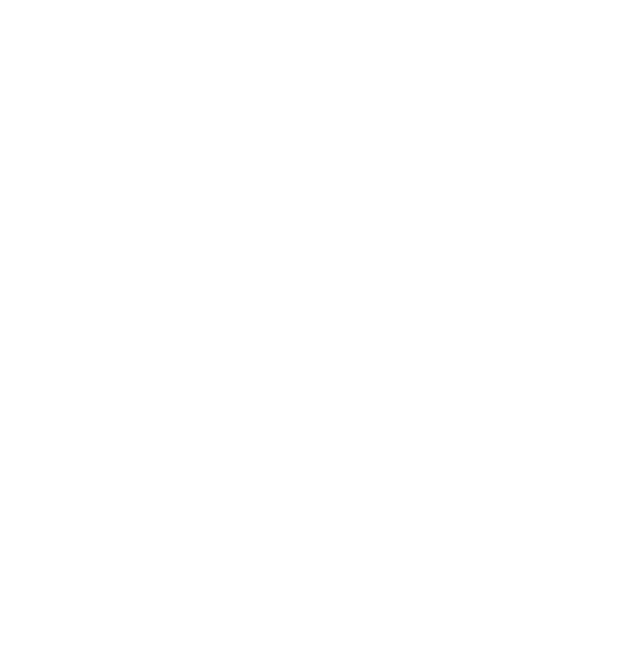
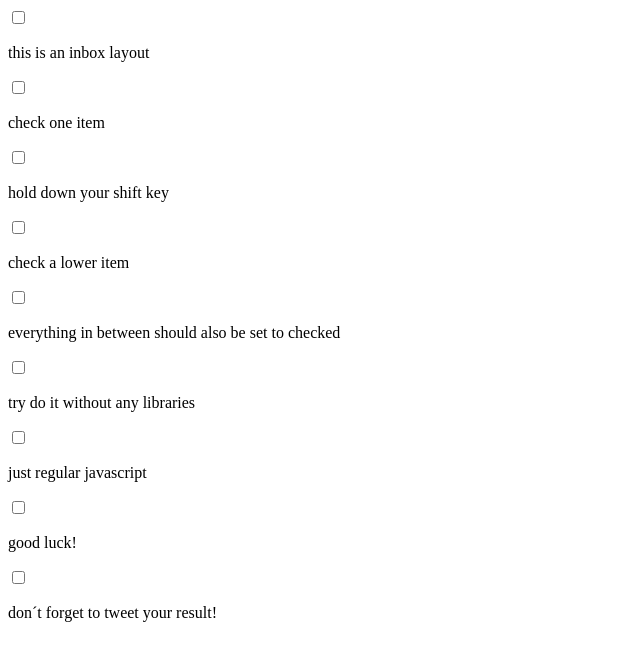
Before and after one commit to Edaaedaa/js_basic_tutorials, a plain HTML site: page index.html in a window 1280 px wide. Shown: the whole page, without its empty margins (0-640 px from the left). Drawn offline with Linux system fonts and the light colour scheme.

Commit message:
Add files via upload

```diff
--- a/index.html
+++ b/index.html
@@ -2,62 +2,93 @@
 <html lang="en">
 <head>
     <meta charset="UTF-8">
-    <title>html_canva</title>
+    <title>multiple checkboxes</title>
 </head>
 <body>
-<canvas id="draw" width="800" height="800"></canvas>
+
+    <div class="inbox">
+    <div class="item">
+        <input type="checkbox">
+        <p>this is an inbox layout</p>
+    </div>
+
+    <div class="item">
+        <input type="checkbox">
+        <p>check one item</p>
+    </div>
+
+    <div class="item">
+       <input type="checkbox">
+        <p>hold down your shift key</p>
+    </div>
+
+        <div class="item">
+            <input type="checkbox">
+            <p>check a lower item</p>
+        </div>
+
+
+        <div class="item">
+            <input type="checkbox">
+            <p>everything in between should also be set to checked</p>
+        </div>
+
+        <div class="item">
+            <input type="checkbox">
+            <p>try do it without any libraries</p>
+        </div>
+
+
+        <div class="item">
+            <input type="checkbox">
+            <p>just regular javascript</p>
+        </div>
+
+
+        <div class="item">
+            <input type="checkbox">
+            <p>good luck!</p>
+        </div>
+
+        <div class="item">
+            <input type="checkbox">
+            <p>don´t forget to tweet your result!</p>
+        </div>
+</div>
+
 
 <script>
-    const canvas= document.querySelector(`#draw`);
 
-    const ctx = canvas.getContext("2d");
-    canvas.width = window.innerWidth;
-    canvas.height = window.innerHeight;
-    ctx.strokeStyle = "BADA55";
-    ctx.lineJoin = "round";
-    ctx.lineCap = "round";
-    ctx.lineWidth= 20;
+const checkboxes = document.querySelectorAll(`.inbox input[type="checkbox"]`);
 
-    let isDrawing = false;
-    let lastX = 0;
-    let lastY = 0;
-    let hue= 0;
-    let direction= true;
+let lastckecked;
 
+function handleCheck(e) {
+    //check if they had the check key down
 
-    function draw(e) {
-        if(!isDrawing) return; //stop the fn from running when they are not moused down
-        console.log(e);
-        ctx.strokeStyle = `hsl(${hue},100%, 50%)`;
-        ctx.lineWidth=hue;
-        ctx. beginPath();
-        //start from
-        ctx.moveTo(lastX, lastY);
-        //go to
-        ctx.lineTo(e.offsetX, e.offsetY);
-        ctx.stroke();
-        [lastX, lastY] = [e.offsetX, e.offsetY];
+    let inBetween = false;
+    if(e.shiftKey && this.checked) {
+        //go ahead and do what we please
+        //lopp over every single checkbox
+        checkbox.forEach(checkbox => {
+            console.log (checkbox);
+            if (checkbox === this ,, checkbox === lastckecked ) {
+                inBetween = !inBetween;
+                console.log ("starting to check inbetween");
+            }
 
-        hue++;
-        if(hue >=360){
-            hue=0;
+        if (inBetween){
+            checkbox.checked = true;
         }
 
-        ctx.lineWidth++;
-
+        });
     }
-
-
-    canvas.addEventListener("mousedown", (e) => {
-        isDrawing = true;
-        [lastX, lastY] = [e.offsetX, e.offsetY];
-    });
+    lastckecked= this;
+}
 
 
 
-    canvas.addEventListener("mousemove", draw);
-    canvas.addEventListener("mouseup", () => isDrawing = false);
-    canvas.addEventListener("mouseout", () => isDrawing = false);
+
 
 </script>
 
@@ -66,15 +97,5 @@
 
 
 
-
-
-
-<style>
-    html, body{
-        margin: 0;
-    }
-</style>
-
-
 </body>
 </html>
```
